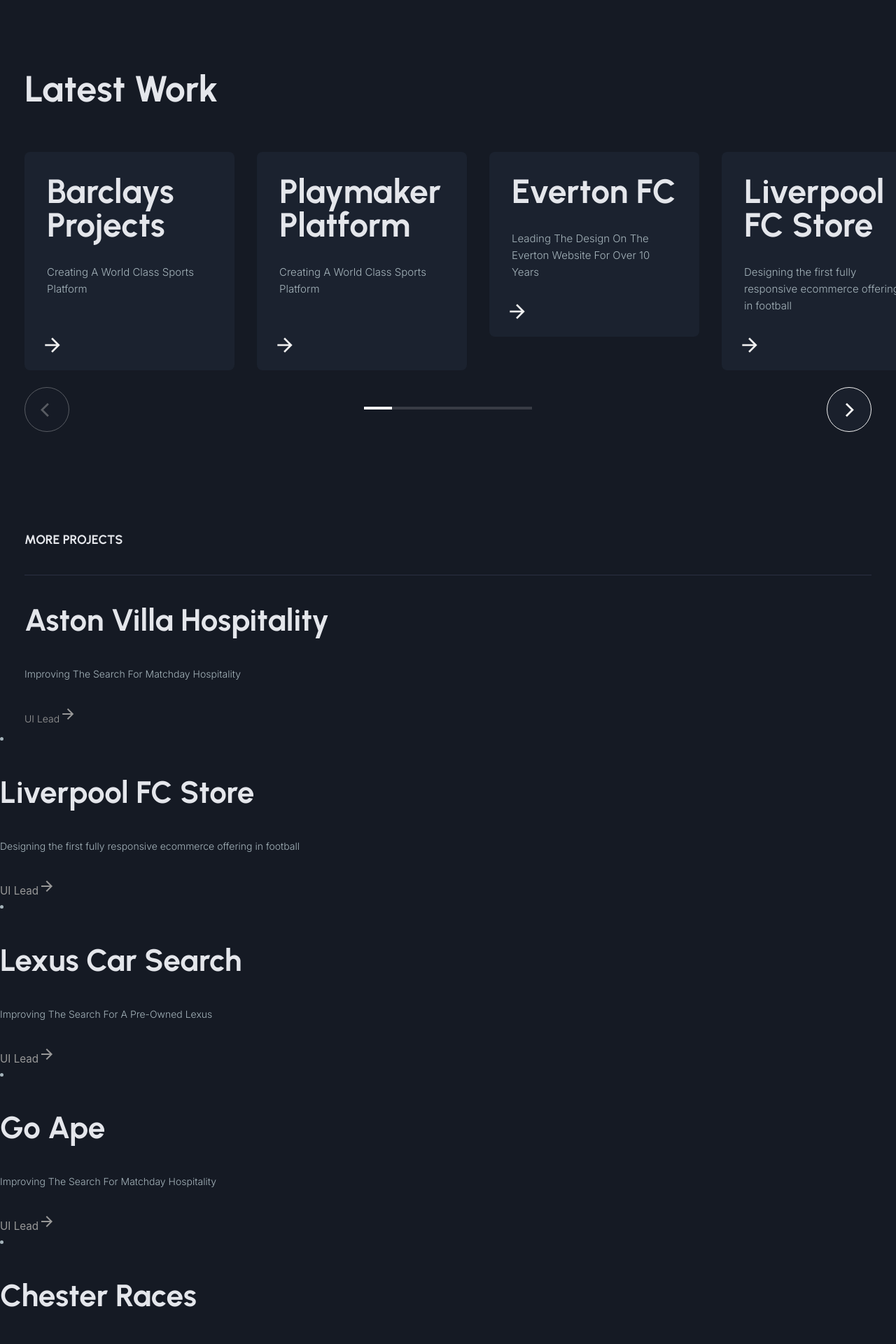
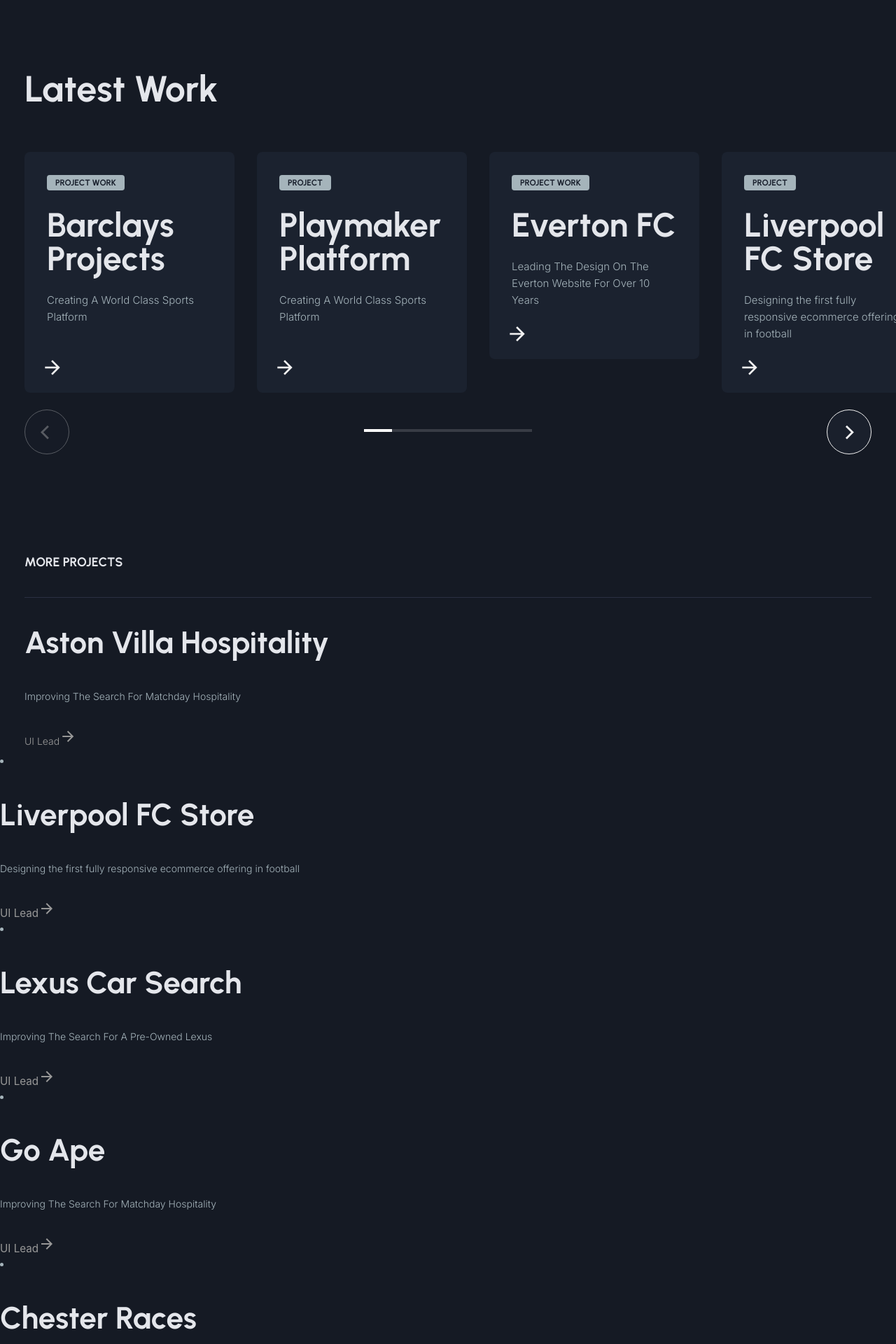
Before and after one commit to anthony-clark/AnthonyClark.github.io, a Jekyll site: the page index.html, which Jekyll copies as it is, in a window 1280 px wide. Shown: the part 696-2616 px from the top of the page at 70% size. Built offline with Jekyll 4.4.1, drawn with Linux system fonts in a browser that asks for light colours; nearby versions of some CDN libraries.

Commit message:
carousel

```diff
--- a/css/flickity-slider.css
+++ b/css/flickity-slider.css
@@ -16,11 +16,22 @@
     transition: background .50s ease-in-out;
     -moz-transition: background .50s ease-in-out;
     -webkit-transition: background .50s ease-in-out;
-
+    padding-top:32px;
 }
-
+.carousel-cell strong{
+  margin: 0 32px 0 32px;
+  font-size: 12px;
+  line-height: 24px;
+  min-height:72px;
+  background: #A5B4BB;
+  text-transform: uppercase;
+  color: #1B222F;
+  padding: 4px 12px;
+  border-radius: 4px;
+  font-family: 'Urbanist', Arial, Helvetica !important;
+}
 .carousel-cell p{
-  margin: 0px 32px 32px 32px;
+  margin: 0px 32px 24px 32px;
   font-size: 15px;
   line-height: 24px;
   min-height:72px;
@@ -28,7 +39,7 @@
   font-family: 'Inter', Arial, Helvetica,
 }
 .carousel-cell h3{
-  margin: 32px;
+  margin: 24px 32px 24px 32px;
   font-size: 48px;
   line-height: 48px;
   color: #e4e6eb;
@@ -233,14 +244,10 @@
 .carousel-cell p{
 font-size: 16px;
 line-height: 26px;
-color: #A5B4BB;
-font-family: 'Inter', Arial, Helvetica,
 }
 .carousel-cell h3{
 font-size: 40px;
 line-height: 42px;
-color: #e4e6eb;
-font-family: 'Inter', Arial, Helvetica,
 }
 
 .flickity-page-dots .dot {
@@ -250,4 +257,18 @@
   min-height: 320px;
   }
 
+  .carousel-cell a:hover{
+    display: block;
+    overflow: auto;
+    border-radius: 8px;
+    text-decoration: none;
+    background: #1B222F;
+    color: #e4e6eb;
+}
+.carousel-cell a:hover p, .carousel-cell a:hover h3{
+  color: #A5B4BB;
+}
+.carousel-cell a:hover h3, .carousel-cell a:hover  span.material-icons-outlined{
+  color: #e4e6eb;
+}
   }
--- a/index.html
+++ b/index.html
@@ -83,12 +83,12 @@
 <div class="container">
 	<h2 class="latest-projects-title">Latest Work</h2>
 	<div class="carousel" data-flickity='{ "cellAlign": "left", "selectedAttraction": 0.01, "friction": 0.15, "freeScroll": true, "dragThreshold": 10  }'>
-		<div class="carousel-cell"><a href=""><h3>Barclays Projects</h3><p>Creating A World Class Sports Platform</p><span class="material-icons-outlined">arrow_forward</span></a></div>
-		<div class="carousel-cell"><a href="/playmaker-platform.html"><h3>Playmaker Platform</h3><p>Creating A World Class Sports Platform</p><span class="material-icons-outlined">arrow_forward</span></a></div>
-		<div class="carousel-cell"><a href="/everton-fc.html"><h3>Everton FC</h3><p>Leading The Design On The Everton Website For Over 10 Years</p><span class="material-icons-outlined">arrow_forward</span></a></div>
-		<div class="carousel-cell"><a href="/Liverpool-fc-store.html"><h3>Liverpool FC Store</h3><p>Designing the first fully responsive ecommerce offering in football</p><span class="material-icons-outlined">arrow_forward</span></a></div>
-		<div class="carousel-cell"><a href="/lexus-car-search.html"><h3>Lexus Car Search</h3><p>Improving The Search For A Pre-Owned Lexus</p><span class="material-icons-outlined">arrow_forward</span></a></div>
-		<div class="carousel-cell"><a href=""><h3>Go Ape Pitch</h3><p>Improving The Search For A Pre-Owned Lexus</p><span class="material-icons-outlined">arrow_forward</span></a></div>
+		<div class="carousel-cell"><a href=""><strong>Project work</strong><h3>Barclays Projects</h3><p>Creating A World Class Sports Platform</p><span class="material-icons-outlined">arrow_forward</span></a></div>
+		<div class="carousel-cell"><a href="/playmaker-platform.html"><strong>Project</strong><h3>Playmaker Platform</h3><p>Creating A World Class Sports Platform</p><span class="material-icons-outlined">arrow_forward</span></a></div>
+		<div class="carousel-cell"><a href="/everton-fc.html"><strong>Project work</strong><h3>Everton FC</h3><p>Leading The Design On The Everton Website For Over 10 Years</p><span class="material-icons-outlined">arrow_forward</span></a></div>
+		<div class="carousel-cell"><a href="/Liverpool-fc-store.html"><strong>Project</strong><h3>Liverpool FC Store</h3><p>Designing the first fully responsive ecommerce offering in football</p><span class="material-icons-outlined">arrow_forward</span></a></div>
+		<div class="carousel-cell"><a href="/lexus-car-search.html"><strong>Concept</strong><h3>Lexus Car Search</h3><p>Improving The Search For A Pre-Owned Lexus</p><span class="material-icons-outlined">arrow_forward</span></a></div>
+		<div class="carousel-cell"><a href=""><strong>Pitch work</strong><h3>Go Ape Pitch</h3><p>Improving The Search For A Pre-Owned Lexus</p><span class="material-icons-outlined">arrow_forward</span></a></div>
 	  </div>
 </div>
 
```
